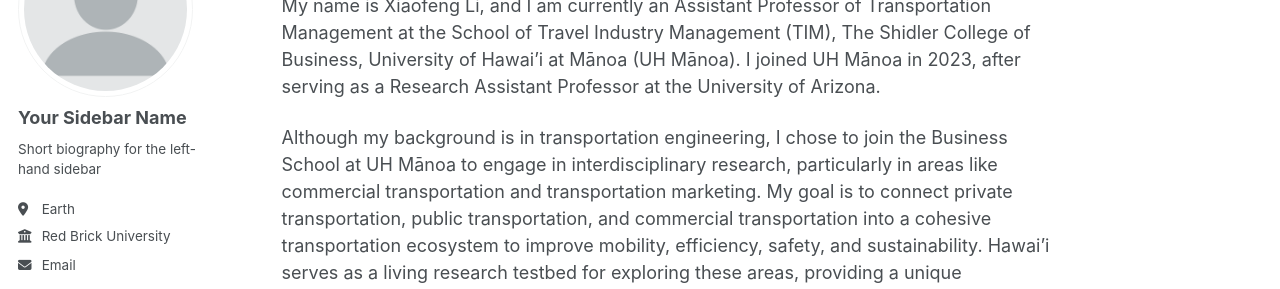
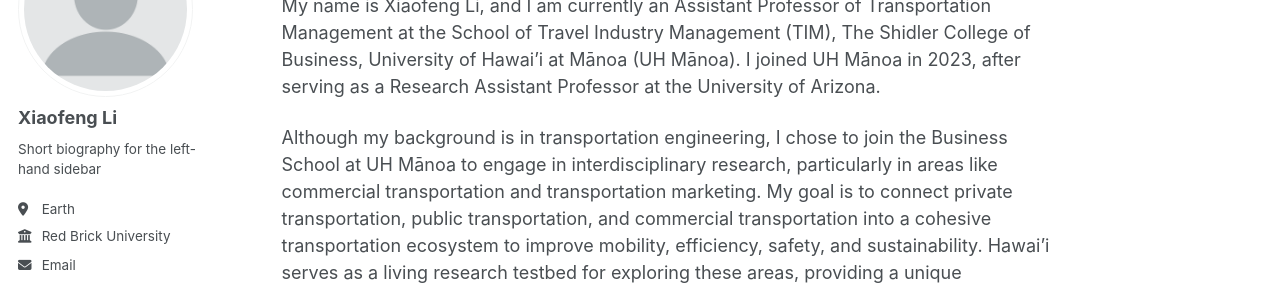
Before and after one commit to xiaofengli25/xiaofeng, a Jekyll site: the page built from _pages/about.md, in a window 1280 px wide. Shown: the part 177-466 px from the top of the page. Built offline with Jekyll 4.4.1, drawn with Linux system fonts in a browser that asks for light colours; some web fonts are replaced; a script bundle is joined from its source files by our own code; library files that are not in the unit come from our copies.

Commit message:
Update _config.yml

```diff
--- a/_config.yml
+++ b/_config.yml
@@ -13,7 +13,7 @@
 title_separator          : "-"
 name                     : &name "Your Name"
 description              : &description "Your Name's academic portfolio"   # Update this with a general description of your site, this is the default if not overridden by a page
-url                      : https://academicpages.github.io # The base hostname & protocol for your site e.g. "https://[your GitHub username].github.io",
+url                      : https://xiaofengli25.github.io # The base hostname & protocol for your site e.g. "https://[your GitHub username].github.io",
                                                            # or if you already have some other page hosted on Github then use "https://[your GitHub username].github.io/[Your Repo Name]"
 baseurl                  : "" # the subpath of your site, e.g. "/blog"
 repository               : "academicpages/academicpages.github.io"
@@ -24,8 +24,8 @@
 author:
   # Biographic information
   avatar           : "profile.png"
-  name             : "Your Sidebar Name"
-  pronouns         : # example: "she/her"
+  name             : "Xiaofeng Li"
+  pronouns         : # example
   bio              : "Short biography for the left-hand sidebar"
   location         : "Earth"
   employer         : "Red Brick University"
```
